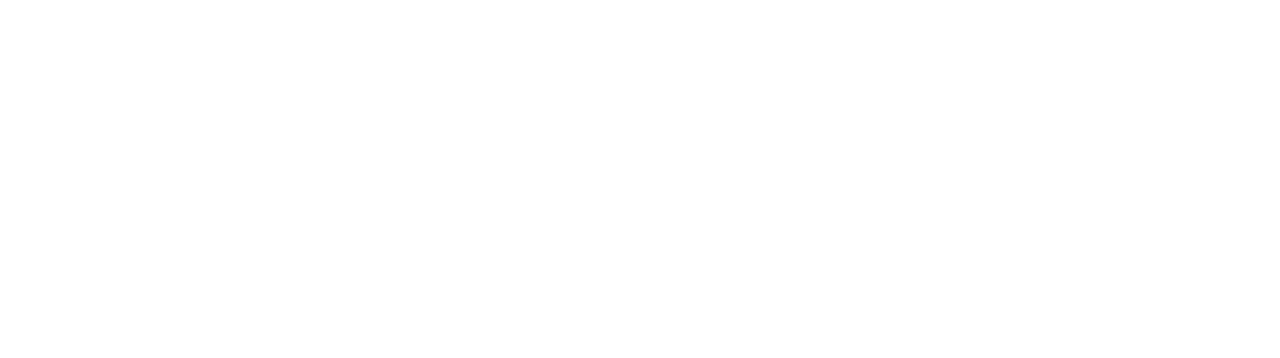
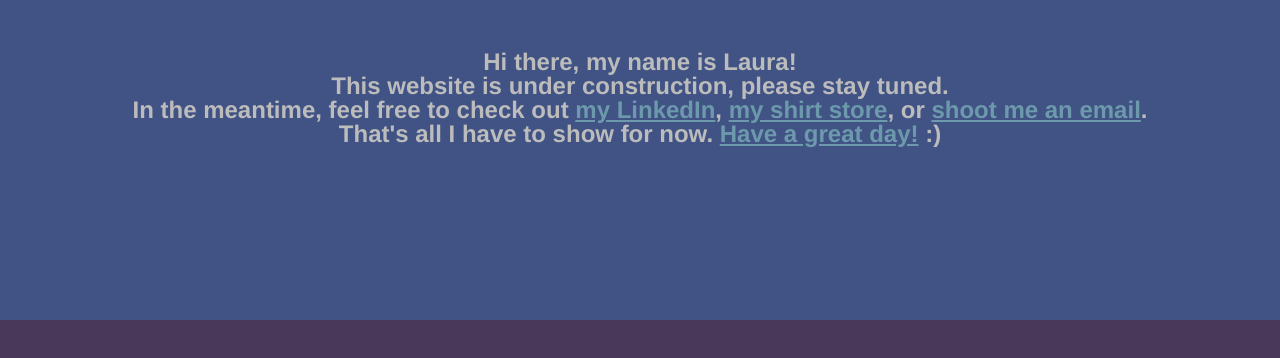
Before and after one commit to dinobonoid/dinobonoid.github.io, a plain HTML site: page index.html in a window 1280 px wide. Drawn offline with Linux system fonts and the light colour scheme.

Commit message:
under construction page

```diff
--- a/assets/css/style.css
+++ b/assets/css/style.css
@@ -4,24 +4,35 @@ body {
 	font-size:12px;
 	line-height:24px;
 	color:#333333;
-	background-color:#ffffff;
+	background-color:#4A385B;
 }
 
 div {
 	display:block;
 }
 
-.temp-home-header {
-	position:relative;
-	max-height:85%;
-	overflow:hidden;
+#home-header {
+    background: #415385;
+    height: 40%;
+    position:relative;
 }
 
-.header-wrapper {
-	margin:-10em 0 0 -45%;
-	position:absolute;
-	width:90%;
-	height:20em;
-	top:50%;
-	left:50%
+#header-content {
+    width: 100%;
+    position: absolute;
+    text-align: center;
+    top: 70%;
+    margin-top: -190px;
 }
+
+#header-content a {
+	color: #6C9AAC;
+}
+
+#header-content a:hover {
+	color: #6088AD;
+}
+
+#header-content h1 {
+	color:#BCBCBC;
+}
--- a/index.html
+++ b/index.html
@@ -3,9 +3,12 @@
 		<link href="assets/css/style.css" rel="stylesheet" type="text/css">
 	</head>
 	<body>
-		<header class="temp-home-header">
-			<div class="header-wrapper">
-				<h1>Under construction! Stay tuned! :)</h1>
+		<header id="home-header">
+			<div id="header-content">
+				<h1>Hi there, my name is Laura!<br/>
+					This website is under construction, please stay tuned. <br/>
+					In the meantime, feel free to check out <a href="www.linkedin.com/in/laurauy">my LinkedIn</a>, <a href="http://persnickets.spreadshirt.com/">my shirt store</a>, or <a href="mailto:lauralynnuy@gmail.com">shoot me an email</a>. <br/>
+					That's all I have to show for now. <a href="https://www.youtube.com/watch?v=c71RCAyLS1M">Have a great day!</a> :)</h1>
 			</div>
 		</header>
 	</body>
```
